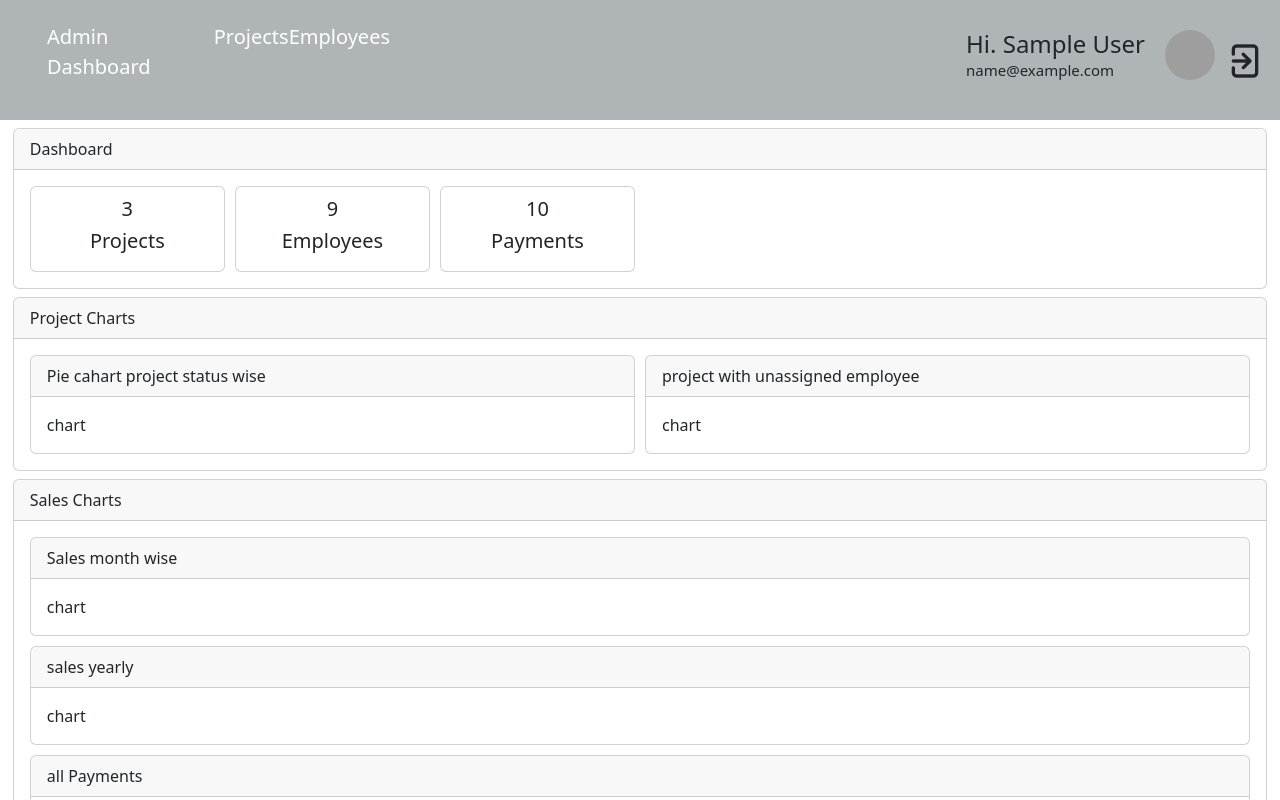
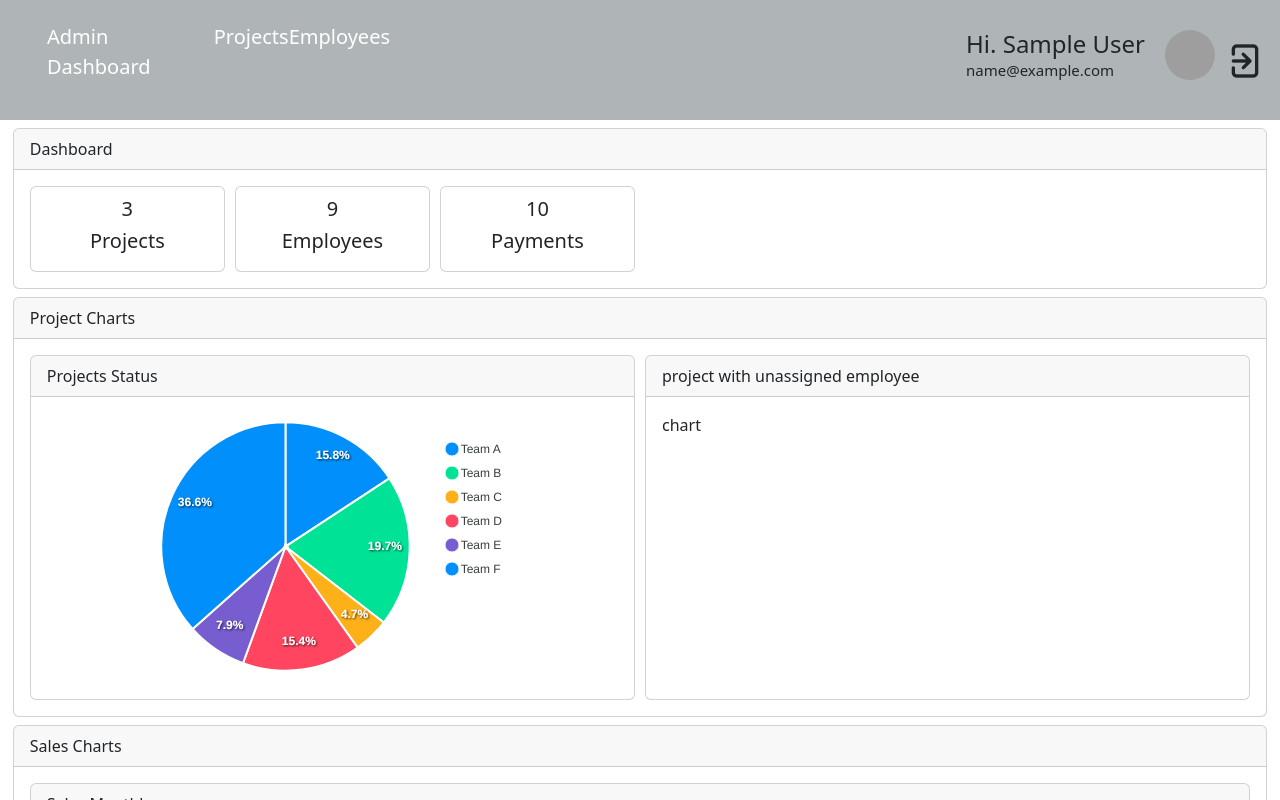
Before and after one commit to rajasekhara-rb/admin-dashboard-frontend, a React (Create React App) app: page / in a window 1280 px wide. Built offline with nearby package versions, Linux system fonts and the light colour scheme; no server answers; sample sign-in values are in the browser's storage; grey boxes are pictures that could not be loaded.

Commit message:
dashboard updated with charts

```diff
--- a/package.json
+++ b/package.json
@@ -6,10 +6,12 @@
     "@testing-library/jest-dom": "^5.17.0",
     "@testing-library/react": "^13.4.0",
     "@testing-library/user-event": "^13.5.0",
+    "apexcharts": "^3.41.1",
     "axios": "^1.4.0",
     "bootstrap": "^5.3.1",
     "moment": "^2.29.4",
     "react": "^18.2.0",
+    "react-apexcharts": "^1.4.1",
     "react-dom": "^18.2.0",
     "react-router-dom": "^6.14.2",
     "react-scripts": "5.0.1",
--- a/src/App.js
+++ b/src/App.js
@@ -16,7 +16,8 @@ import ProjectById from './components/projects/projectById';
 import EmployeeById from './components/employees/EmployeeById';
 import EditEmployee from './components/employees/EditEmployee';
 import EditProject from './components/projects/EditProject';
-import MainDashboard from './components/projects/MainDashboard';
+import ProjectDashboard from './components/projects/ProjectsDashboard';
+import MainDashboard from './components/dashboard/MainDashboard';
 
 // import { Toast, ToastBody, ToastHeader } from "reactstrap";
 
@@ -64,9 +65,10 @@ function App() {
           <Routes>
             <Route path='/signup' element={<Signup />} />
             <Route path='/signin' element={<Signin isLoggedIn={isLoggedIn} setIsLoggedIn={setIsLoggedIn} baseUrl={baseUrl} userdetails={userdetails} setUserDetails={setUserDetails} />} />
-            <Route path='/' element={<Dashboard isLoggedIn={isLoggedIn} setIsLoggedIn={setIsLoggedIn} />} />
+            {/* <Route path='/' element={<Dashboard isLoggedIn={isLoggedIn} setIsLoggedIn={setIsLoggedIn} />} /> */}
+            <Route path='/' element={<MainDashboard isLoggedIn={isLoggedIn} setIsLoggedIn={setIsLoggedIn} baseUrl={baseUrl}/>} />
             <Route path='/projects' element={<ProjectsPage />}>
-              {/* <Route path='' element={<MainDashboard baseUrl={baseUrl}/>} /> */}
+              <Route path='' element={<ProjectDashboard baseUrl={baseUrl} />} />
               <Route path='myprojects' element={<Projects baseUrl={baseUrl} />} />
               <Route path='view/:id' element={<ProjectById baseUrl={baseUrl} />} />
               <Route path='edit/:id' element={<EditProject baseUrl={baseUrl} />} />
--- /dev/null
+++ b/src/components/charts/pieChart.js
@@ -0,0 +1,43 @@
+import React from "react";
+import ReactApexChart from "react-apexcharts";
+
+
+class PieChart extends React.Component {
+    constructor(props) {
+        super(props);
+        this.state = {
+            series: [44, 55, 13, 43, 22, 102],
+            options: {
+                chart: {
+                    width: 380,
+                    type: 'pie',
+                },
+                labels: ['Team A', 'Team B', 'Team C', 'Team D', 'Team E', "Team F"],
+                responsive: [{
+                    breakpoint: 480,
+                    options: {
+                        chart: {
+                            width: 200
+                        },
+                        legend: {
+                            position: 'bottom'
+                        }
+                    }
+                }]
+            },
+        };
+    }
+
+    render() {
+        return (
+            <div id="pieChart">
+                <ReactApexChart options={this.state.options} series={this.state.series} type="pie" width={380} />
+            </div>
+        );
+    }
+}
+
+export default PieChart
+
+// const domContainer = document.querySelector('#piechart');
+// ReactDOM.render(React.createElement(ApexChart), domContainer);
--- /dev/null
+++ b/src/components/charts/salesChart.js
@@ -0,0 +1,61 @@
+import React from "react";
+import ReactApexChart from "react-apexcharts";
+
+class SalesChart extends React.Component {
+    constructor(props) {
+        super(props);
+
+        this.state = {
+
+            series: [{
+                name: "Desktops",
+                data: [10, 41, 35, 51, 49, 62, 69, 91, 148]
+            }],
+            options: {
+                chart: {
+                    height: 350,
+                    type: 'line',
+                    zoom: {
+                        enabled: false
+                    }
+                },
+                dataLabels: {
+                    enabled: false
+                },
+                stroke: {
+                    curve: 'straight'
+                },
+                title: {
+                    text: 'Sales',
+                    align: 'left'
+                },
+                grid: {
+                    row: {
+                        colors: ['#f3f3f3', 'transparent'], // takes an array which will be repeated on columns
+                        opacity: 0.5
+                    },
+                },
+                xaxis: {
+                    categories: ['Jan', 'Feb', 'Mar', 'Apr', 'May', 'Jun', 'Jul', 'Aug', 'Sep'],
+                }
+            },
+
+
+        };
+    }
+
+
+
+    render() {
+        return (
+
+
+            <div id="chart">
+                <ReactApexChart options={this.state.options} series={this.state.series} type="line" height={350} />
+            </div>
+
+
+        );
+    }
+}
+export default SalesChart;
--- a/src/components/dashboard/Dashboard.js
+++ b/src/components/dashboard/Dashboard.js
@@ -1,6 +1,6 @@
 import React, { useEffect } from "react";
 import { useNavigate } from "react-router-dom";
-import MainDashboard from "../projects/MainDashboard";
+import MainDashboard from "./MainDashboard";
 
 const Dashboard = ({ isLoggedIn, setIsLoggedIn }) => {
 
--- a/src/components/projects/MainDashboard.js
+++ b/src/components/dashboard/MainDashboard.js
@@ -1,9 +1,48 @@
-import React from "react";
+import React, { useEffect, useState } from "react";
+import { useNavigate } from "react-router-dom";
 import { Button, Card, CardBody, CardFooter, CardHeader, CardText, CardTitle } from "reactstrap";
+import PieChart from "../charts/pieChart";
+import SalesChart from "../charts/salesChart";
+import PaymentsTable from "../projects/paymentsTable";
+import axios from "axios";
 
-const MainDashboard = () => {
+const MainDashboard = ({ isLoggedIn, baseUrl }) => {
+
+    const [payments, setPayments] = useState([])
+    const token = localStorage.getItem("jwt")
+
+    const navigate = useNavigate();
+    useEffect(() => {
+        if (!isLoggedIn) {
+            navigate("/signin")
+        } else {
+            navigate("/")
+        }
+    }, [isLoggedIn, navigate])
+
+
+    const getPayments = async () => {
+        try {
+            await axios.get(`${baseUrl}/payments/`,
+                {
+                    headers: {
+                        Authorization: `Bearer ${token}`
+                    }
+                })
+                .then((data) => {
+                    setPayments(data.data)
+                })
+        } catch (error) {
+            console.log(error)
+        }
+    }
+
+    useEffect(() => {
+        getPayments()
+    })
+
     return (
-        <div style={{ overflow: "scroll", width:"100%", height:"100%" }}>
+        <div style={{ overflow: "scroll", width: "100%", height: "100%" }}>
             <Card
                 className="my-2"
                 style={{
@@ -69,15 +108,16 @@ const MainDashboard = () => {
                     Project Charts
                 </CardHeader>
                 <CardBody style={{ display: "grid", gridTemplateColumns: "repeat(2, 1fr)", gridGap: "10px" }}>
-
-                    <Card >
+                    <Card style={{ height: "100%" }}>
                         <CardHeader>
-                            Pie cahart project status wise
+                            Projects Status
                         </CardHeader>
-                        <CardBody>
-                            chart
+                        <CardBody style={{ margin: "auto" }}>
+                            <PieChart />
                         </CardBody>
                     </Card>
+
+
                     <Card >
                         <CardHeader>
                             project with unassigned employee
@@ -104,29 +144,29 @@ const MainDashboard = () => {
                 </CardHeader>
                 <CardBody style={{ display: "grid", gridTemplateColumns: "1fr", gridGap: "10px" }}>
 
-                    <Card >
+                    <Card style={{ height: "100%" }}>
                         <CardHeader>
-                            Sales month wise
+                            Sales Monthly
                         </CardHeader>
-                        <CardBody>
-                            chart
+                        <CardBody style={{ margin: "auto", width: "100%" }}>
+                            <SalesChart />
                         </CardBody>
                     </Card>
                     <Card >
                         <CardHeader>
-                            sales yearly
+                            Sales Yearly
                         </CardHeader>
                         <CardBody>
-                            chart
+                            <SalesChart />
                         </CardBody>
                     </Card>
 
                     <Card >
                         <CardHeader>
-                            all Payments
+                            All Payments
                         </CardHeader>
                         <CardBody>
-                            chart
+                            <PaymentsTable payments={payments}/>
                         </CardBody>
                     </Card>
                 </CardBody>
--- /dev/null
+++ b/src/components/projects/ProjectsDashboard.js
@@ -0,0 +1,11 @@
+import React from "react";
+
+const ProjectDashboard = () => {
+    return (
+        <>
+            Project Dashboard
+        </>
+    )
+}
+
+export default ProjectDashboard;
--- /dev/null
+++ b/src/components/projects/paymentsTable.js
@@ -0,0 +1,52 @@
+import moment from "moment";
+import React from "react";
+import { Table } from "reactstrap";
+
+const PaymentsTable = ({ payments }) => {
+    return (
+        <>
+            <Table striped>
+                <thead>
+                    <tr>
+                        <th>
+                            #ID
+                        </th>
+                        <th>
+                            Project ID
+                        </th>
+                        <th>
+                            Date
+                        </th>
+                        <th>
+                            Amount
+                        </th>
+                    </tr>
+                </thead>
+                <tbody>
+                    {payments?.map((payment) => {
+
+                        return (
+                            <tr>
+                                <th scope="row">
+                                    {payment._id}
+                                </th>
+                                <td>
+                                    {payment.projectId}
+                                </td>
+                                <td>
+                                    {moment(payment.date).utc().format("DD/MM/YYYY")}
+                                    {/* {payment.date} */}
+                                </td>
+                                <td>
+                                    {payment.amount}
+                                </td>
+                            </tr>
+                        )
+                    })
+                    }
+                </tbody>
+            </Table>
+        </>
+    )
+}
+export default PaymentsTable;
```
Also changed, not shown: src/components/projects/projectById.js (+34 -2 lines), 1 other file (tests, documents, lock files or other folders).
